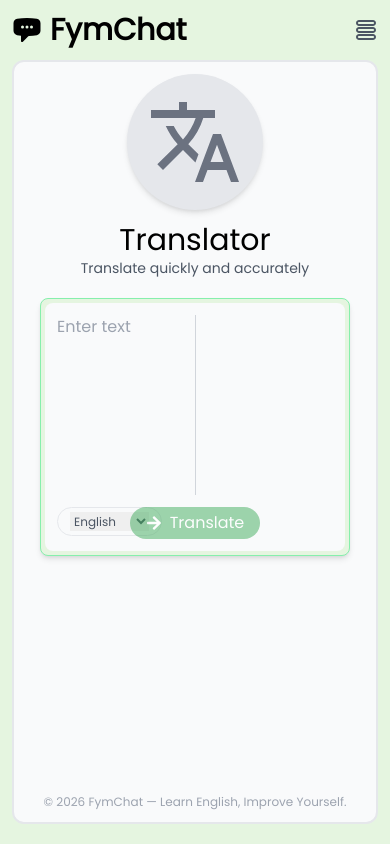
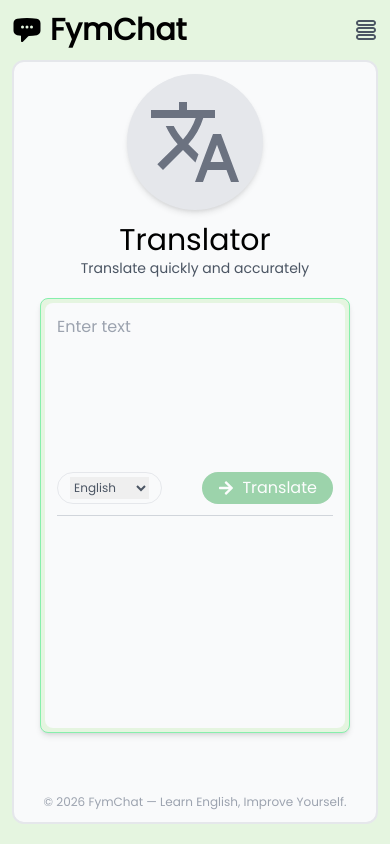
Before and after one commit to bernatzx/fymchat-web, a React (Vite) app: page /translator in a window 390 px wide. Built offline with nearby package versions, Linux system fonts and the light colour scheme.

Commit message:
translator ui fixed for mobile

```diff
--- a/src/pages/Translator.jsx
+++ b/src/pages/Translator.jsx
@@ -49,9 +49,9 @@ function Translator() {
 
         <div className='light-green-bg-color border-green-300 border p-1 rounded-lg shadow-md'>
           <div className='white-bg-color rounded-lg p-3 space-y-3 relative'>
-            <div className='flex justify-between space-x-3 h-[180px] relative'>
+            <div className='flex flex-col md:flex-row justify-between md:space-x-3 md:h-[180px] relative'>
               <textarea
-                className="h-full w-full resize-none bg-transparent outline-none"
+                className="h-[200px] md:h-full w-full resize-none bg-transparent outline-none"
                 placeholder='Enter text'
                 value={masukkan}
                 onChange={(e) => setMasukkan(e.target.value)}
@@ -59,23 +59,25 @@ function Translator() {
               ></textarea>
 
               {masukkan && (
-                <div onClick={handleClear} className="text-gray-600 cursor-pointer hover:opacity-65 absolute flex justify-center left-[390px]">
+                <div onClick={handleClear} className="text-gray-600 cursor-pointer hover:opacity-65 absolute flex justify-center left-[275px] md:left-[385px]">
                   <FaRegTrashAlt />
                 </div>
               )}
 
               <div className="w-[1px] bg-gray-300"></div>
+              <div className="h-[1px] bg-gray-300"></div>
 
               {/* RESULT */}
-              <div className="h-full w-full no-scrollbar">
+              <div className="h-[200px] md:h-full w-full no-scrollbar">
                 {hasil && (
                   hasil.translated_text
                 )}
               </div>
 
 
-            </div>
-            <div className="absolute text-xs border py-1 px-3 text-gray-600 rounded-full">
+              <div className='absolute md:bottom-[-44px] md:pb-0 pb-3 bottom-1/2 flex justify-between w-full'>
+
+                <div className="text-xs flex border py-1 px-3 text-gray-600 rounded-full">
                   <select
                     value={target}
                     onChange={(e) => setTarget(e.target.value)}
@@ -84,8 +86,9 @@ function Translator() {
                     <option value="bahasa indonesia">Indonesia</option>
                   </select>
                 </div>
+
                 <div onClick={handleTranslate}
-              className={`place-self-center overflow-y-auto break-words flex items-center gap-2 green-bg-color text-white py-1 px-4 rounded-full ${loading || !masukkan.trim() || !target.trim()
+                  className={`md:hidden flex items-center gap-2 green-bg-color text-white py-1 px-4 rounded-full ${loading || !masukkan.trim() || !target.trim()
                     ? "opacity-50 cursor-not-allowed"
                     : "hover:opacity-65 cursor-pointer"
                     }`}
@@ -98,6 +101,28 @@ function Translator() {
                     </>
                   )}
                 </div>
+
+              </div>
+
+
+
+            </div>
+
+            <div onClick={handleTranslate}
+              className={`md:place-self-center place-self-end hidden md:flex items-center gap-2 green-bg-color text-white py-1 px-4 rounded-full ${loading || !masukkan.trim() || !target.trim()
+                ? "opacity-50 cursor-not-allowed"
+                : "hover:opacity-65 cursor-pointer"
+                }`}
+            >
+              {loading ? (
+                <div className="w-5 h-5 border-2 border-gray-400 border-t-transparent rounded-full animate-spin" />
+              ) : (
+                <>
+                  <FaArrowRight /> Translate
+                </>
+              )}
+            </div>
+
           </div>
         </div>
 
```
Lines whose indentation alone changed are shown as unchanged.
